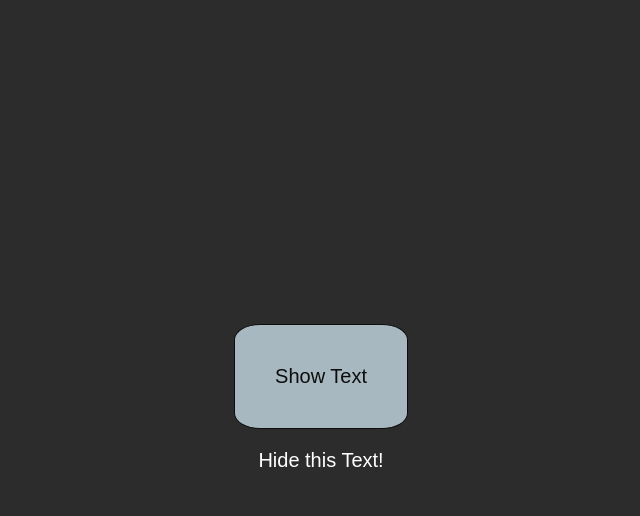
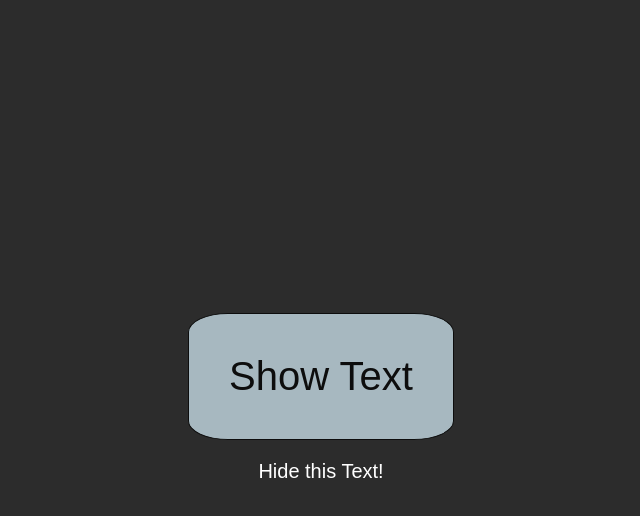
Before and after one commit to CoderJay06/revealing-button, a website built with Parcel: page index.html in a window 1280 px wide. In both pictures the pointer is over the button "Show Text". Shown: the whole page, without its empty margins (319-959 px from the left). Built offline with nearby package versions, Linux system fonts and the light colour scheme.

Commit message:
initial commit

```diff
--- a/src/styles.css
+++ b/src/styles.css
@@ -15,12 +15,13 @@ body {
   border-radius: 15%;
   border: 1px solid #000;
   font-size: 1.25rem;
+  transition: all 200ms;
 }
 
-.btn:hover,
-.btn:focus {
+.btn:hover {
   cursor: pointer;
   opacity: 0.7;
+  font-size: 2.5rem;
 }
 
 .text {
```
